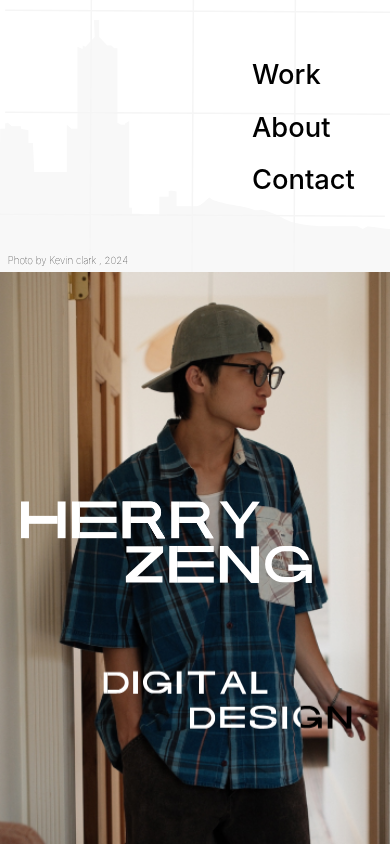
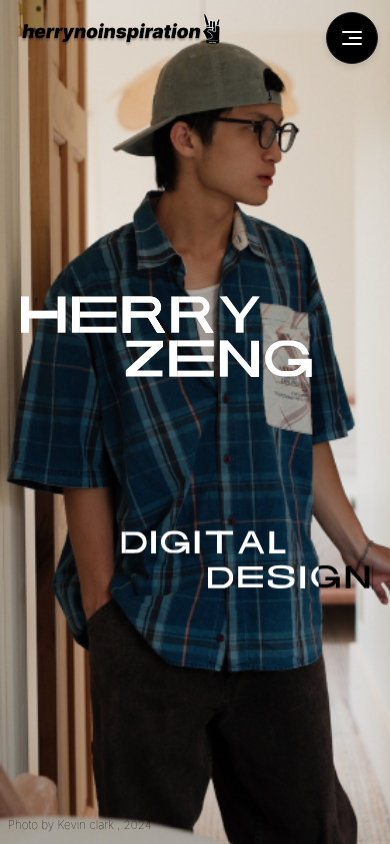
Before and after one commit to HerryZeng0426/herry_portfolio, a React (Create React App) app: page /herry in a window 390 px wide. Built offline with nearby package versions, Linux system fonts and the light colour scheme.

Commit message:
Test mobile size

```diff
--- a/src/components/Main_page/Main_page.css
+++ b/src/components/Main_page/Main_page.css
@@ -210,17 +210,18 @@
 
     .Main_img {
         position: absolute;
-        left: 60vw;
-        bottom: -20vw;
-        transform: translateX(-70vw);
-        width: 125vw;
+        top: 0;
+        left: 0;
+        width: 100vw;
+        height: 100vh;
+        object-fit: cover;
         z-index: 1;
     }
 
     .main_img_descrption {
-        top: 63vw;
+        bottom: 0vw;
         color: #000000;
-        font-size: 2.5vw;
+        font-size: 3vw;
         font-weight: 100;
         left: 2vw;
         position: absolute;
@@ -235,7 +236,7 @@
         display: flex;
         position: absolute;
         width: 75vw;
-        bottom: 67vw;
+        top: 75vw;
         left: 5vw;
         z-index: 3;
     }
@@ -252,8 +253,8 @@
 
     .Menu_Tittle2_anim_section {
         position: absolute;
-        bottom: 20vw;
-        left: 24.3vw;
+        bottom: 55vw;
+        left: 29vw;
         display: flex;
         align-items: center;
         width: 70vw;
@@ -276,9 +277,10 @@
 
     .Menu_section {
         position: absolute;
-        top: 12vw;
+        top: 5vw;
         right: 9vw;
         z-index: 3;
+        display: none;
     }
 
     .Menu_section p {
--- a/src/components/Main_page/Main_page.js
+++ b/src/components/Main_page/Main_page.js
@@ -135,8 +135,9 @@ const Main_page = () => {
     return (
         <div>
             <Page_Transition page_title='Home'></Page_Transition>
+            {Mobile_mode && <Menu></Menu>}
             <div className='Main_page_container'>
-                 <div className='Main_page_main_section'>
+                <div className='Main_page_main_section'>
                     <p className='main_img_descrption'>Photo by Kevin clark , 2024</p>
                     <img className='Main_img' src={Main_img} />
                     <img className='main_page_title' src={main_page_title} />
```
